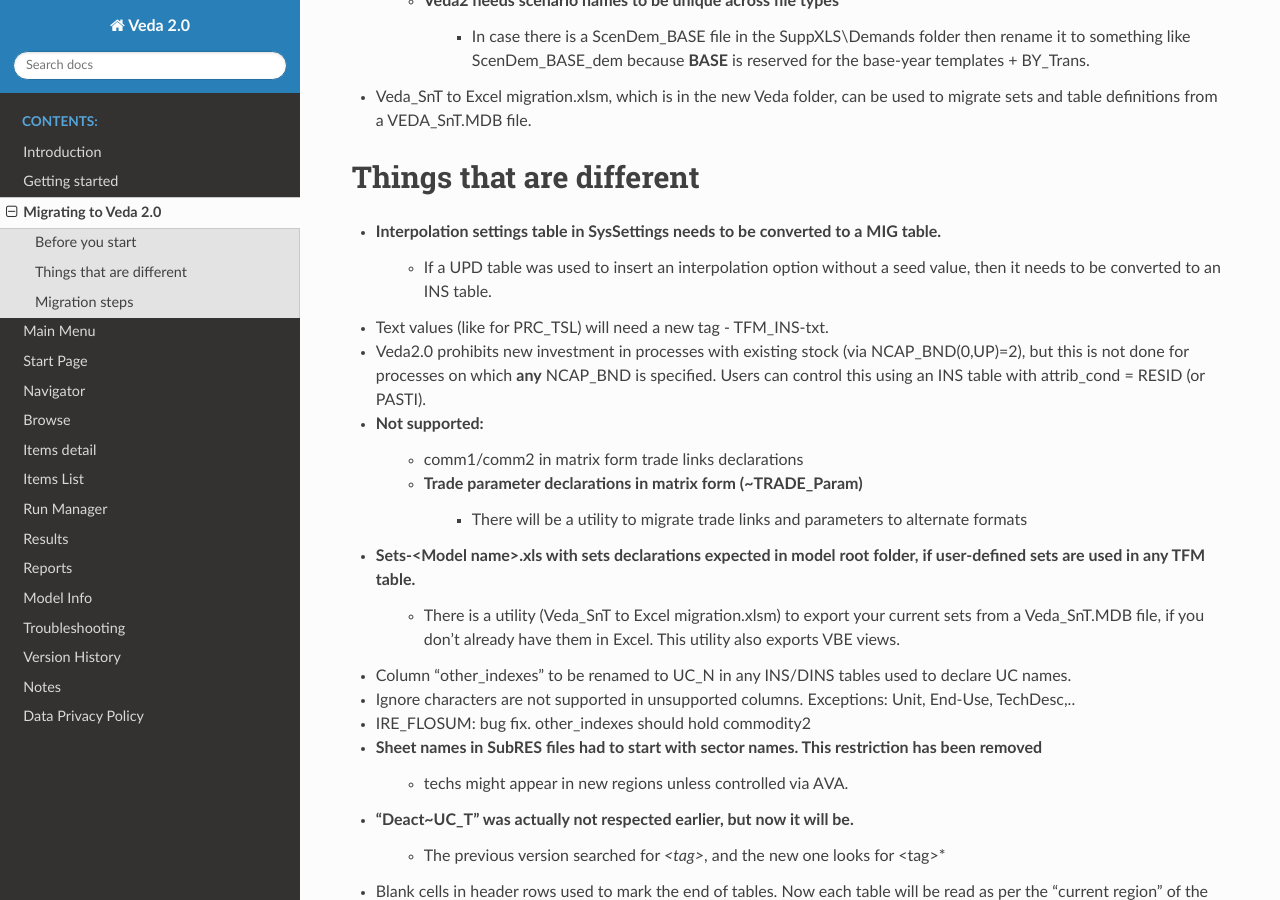
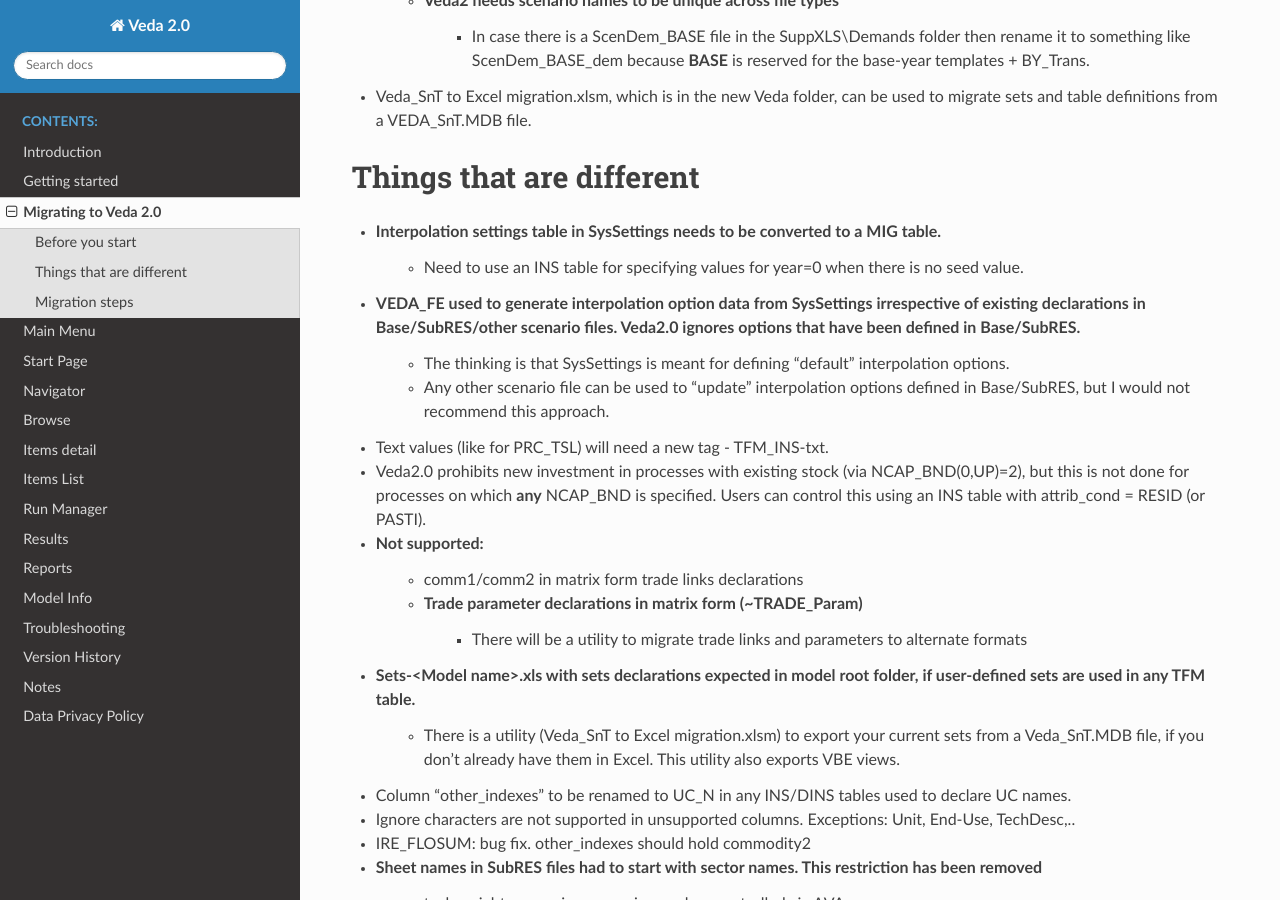
Before and after one commit to kanors-emr/Veda-documentation, a Sphinx documentation site: the page built from docs/source/pages/Migration.rst, in a window 1280 px wide and 900 px high, scrolled down 675 px. Built offline with Sphinx 7.4.7 and the Read the Docs theme 2.0.0, drawn with Linux system fonts in a browser that asks for light colours.

Commit message:
interpolation clarifications

```diff
--- a/docs/source/pages/Migration.rst
+++ b/docs/source/pages/Migration.rst
@@ -24,7 +24,10 @@
 =========================
 
 • Interpolation settings table in SysSettings needs to be converted to a MIG table.
-    • If a UPD table was used to insert an interpolation option without a seed value, then it needs to be converted to an INS table.
+    • Need to use an INS table for specifying values for year=0 when there is no seed value.
+• VEDA_FE used to generate interpolation option data from SysSettings irrespective of existing declarations in Base/SubRES/other scenario files. Veda2.0 ignores options that have been defined in Base/SubRES.
+    • The thinking is that SysSettings is meant for defining "default" interpolation options.
+    • Any other scenario file can be used to "update" interpolation options defined in Base/SubRES, but I would not recommend this approach.
 • Text values (like for PRC_TSL) will need a new tag - TFM_INS-txt.
 • Veda2.0 prohibits new investment in processes with existing stock (via NCAP_BND(0,UP)=2), but this is not done for processes on which **any** NCAP_BND is specified. Users can control this using an INS table with attrib_cond = RESID (or PASTI).
 • Not supported:
```
